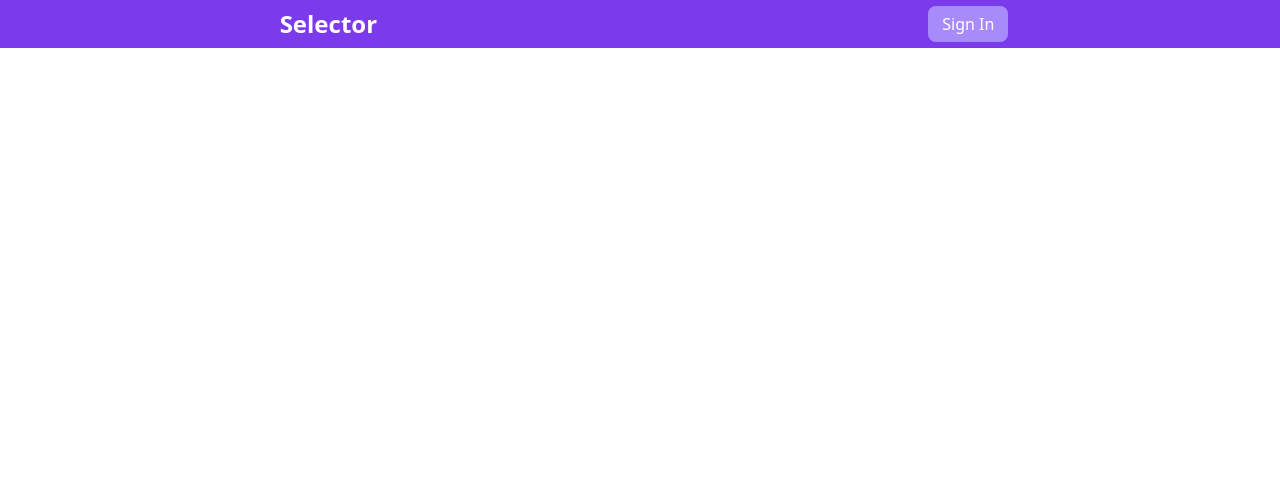
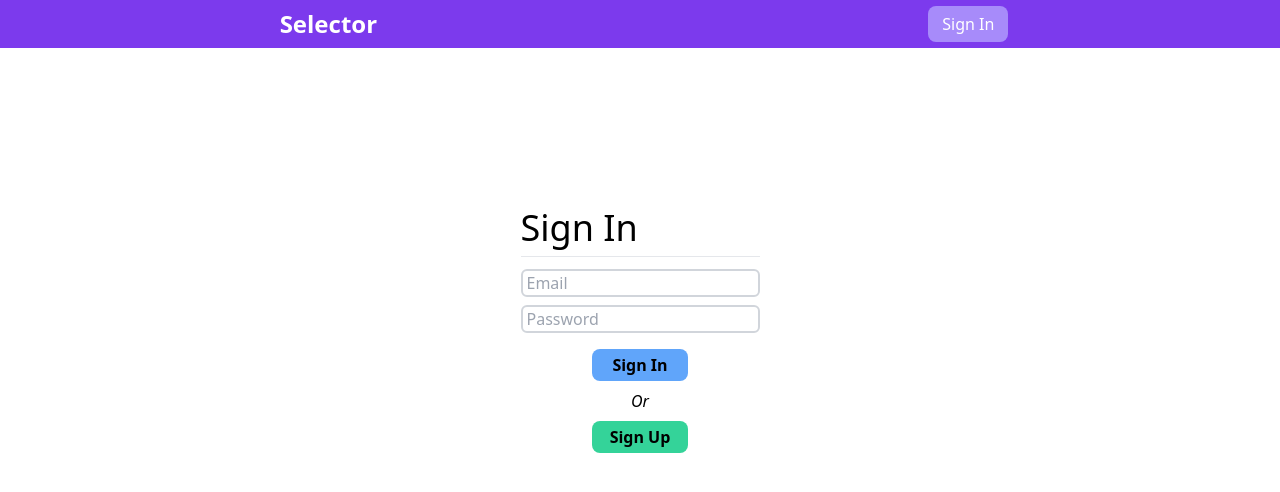
Before and after one commit to RangerVinven/School-Student-Selector, a React (Vite) app: page / in a window 1280 px wide. Shown: the top 492 px of the page. Built offline with nearby package versions, Linux system fonts and the light colour scheme.

Commit message:
Added redirect to login if user doesn't have a session token

```diff
--- a/src/App.tsx
+++ b/src/App.tsx
@@ -1,4 +1,4 @@
-import React from 'react'
+import React, { useState } from 'react'
 import { BrowserRouter as Router, Switch, Route } from 'react-router-dom'
 
 import Nav from './components/Nav'
@@ -9,6 +9,27 @@ import Signin from './pages/Signin';
 import Signup from './pages/Signup';
 
 const App = () => {
+
+	const [token, setToken] = useState();
+
+	if(!token) {
+		return (
+			<Router>
+				<Switch>
+					<Route exact path="/signup">
+						<Nav />
+						<Signup />
+					</Route>
+
+					<Route path="/">
+						<Nav />
+						<Signin />
+					</Route>
+				</Switch>
+			</Router>
+		)
+	}
+
 	return (
 		<Router>
 			<Nav />
```
Also changed, not shown: api.tsx (added). Lines whose indentation alone changed are shown as unchanged.
